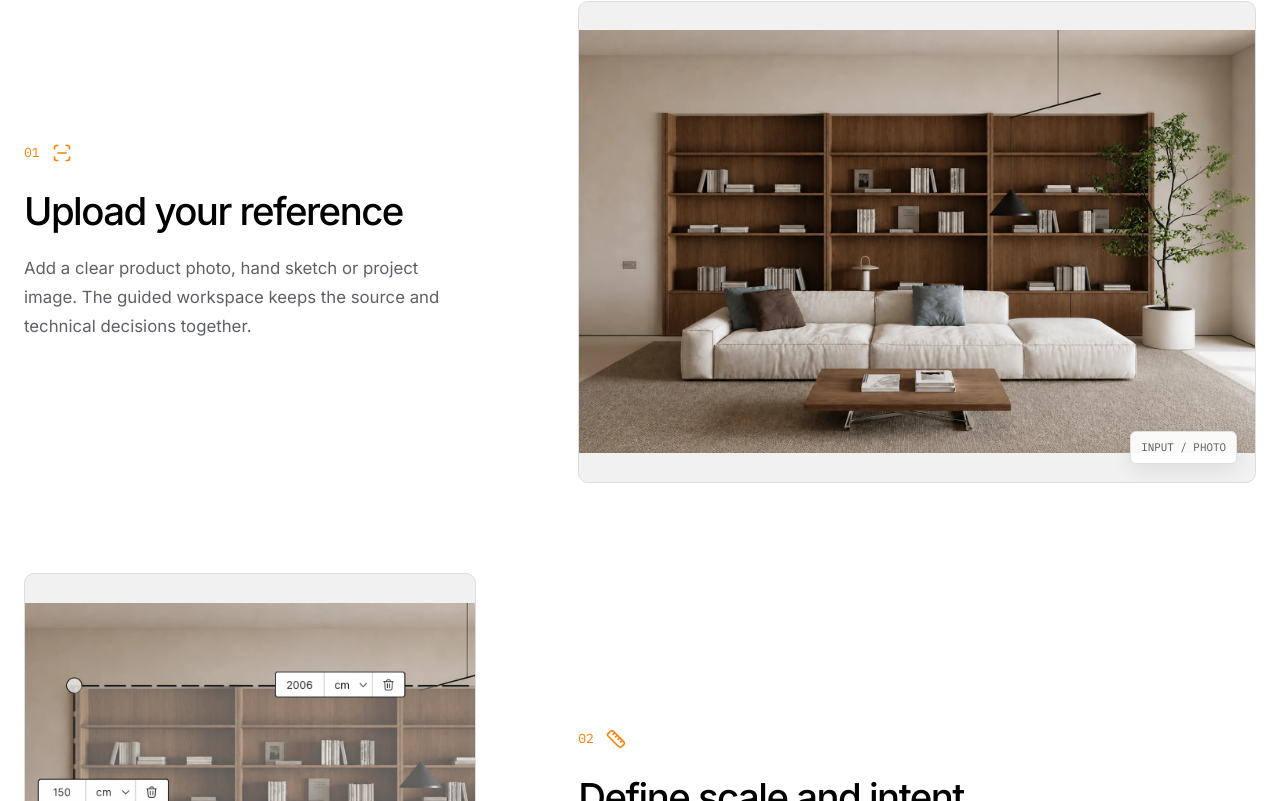
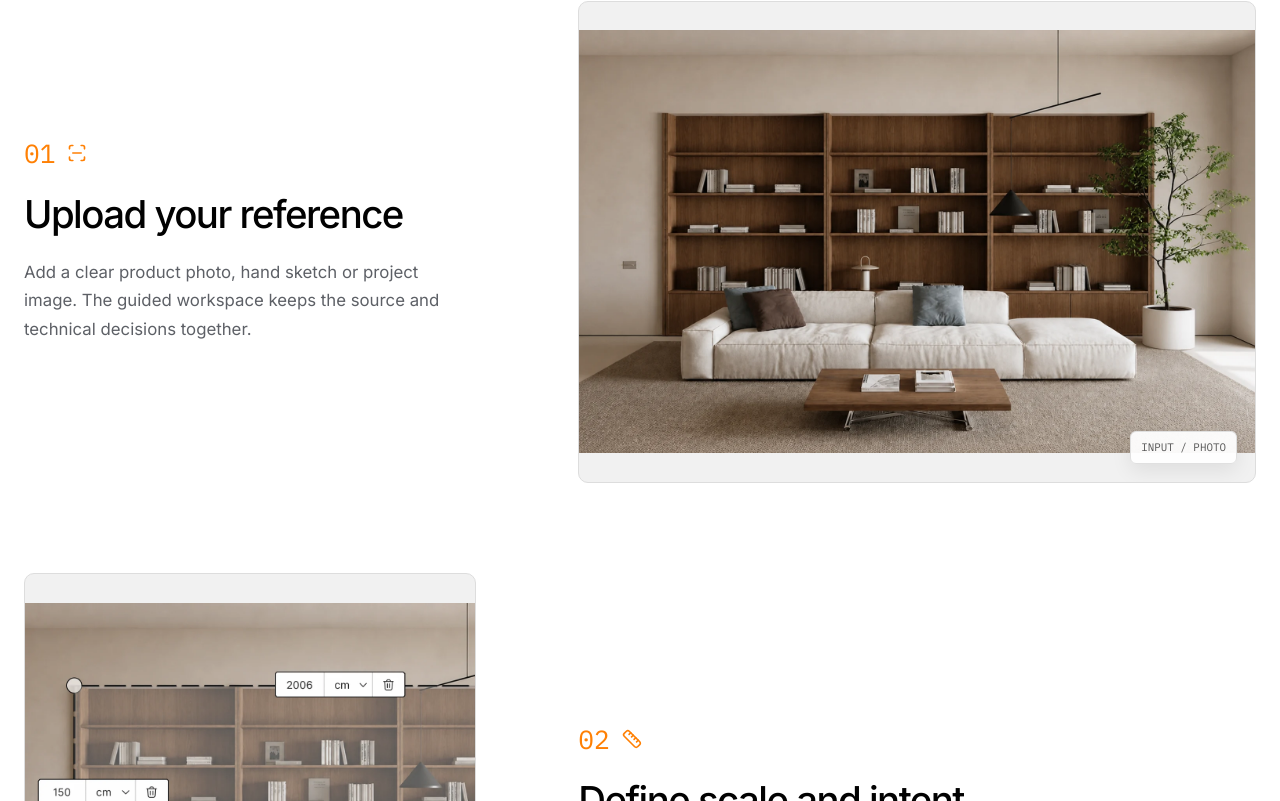
Before and after one commit to arch-anastasia/carp-draw, a Next.js app: page / in a window 1280 px wide. Shown: the part 1639-2440 px from the top of the page. Built offline with nearby package versions, Linux system fonts and the light colour scheme.

Commit message:
Enlarge workflow step numbers

```diff
--- a/app/globals.css
+++ b/app/globals.css
@@ -929,6 +929,11 @@ textarea,
   color: var(--blue);
   font-family: var(--font-interface-mono);
   font-size: 0.82rem;
+}
+
+.step-index > span {
+  font-size: 1.64rem;
+  line-height: 1;
 }
 
 .step-copy h3 {
```
